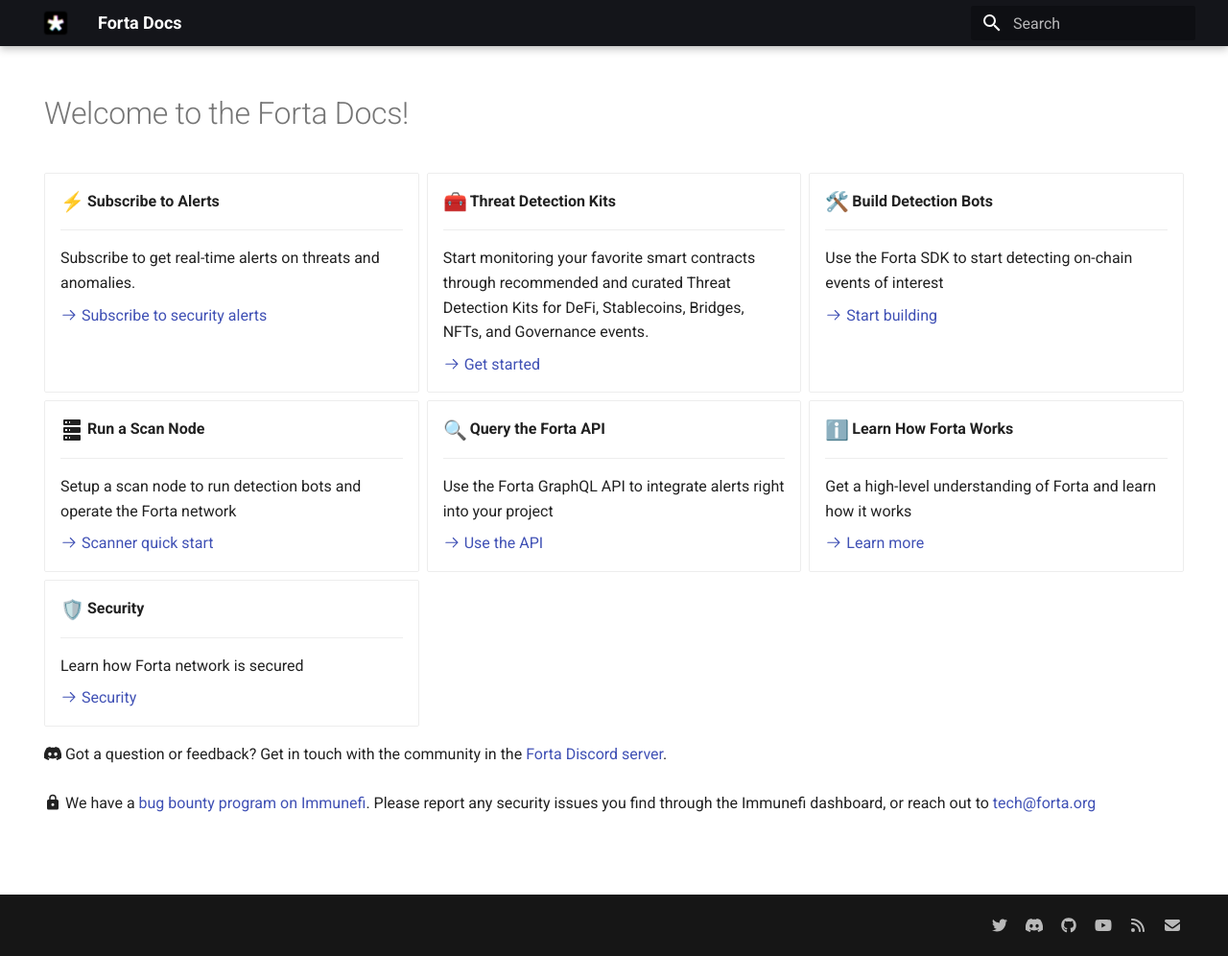
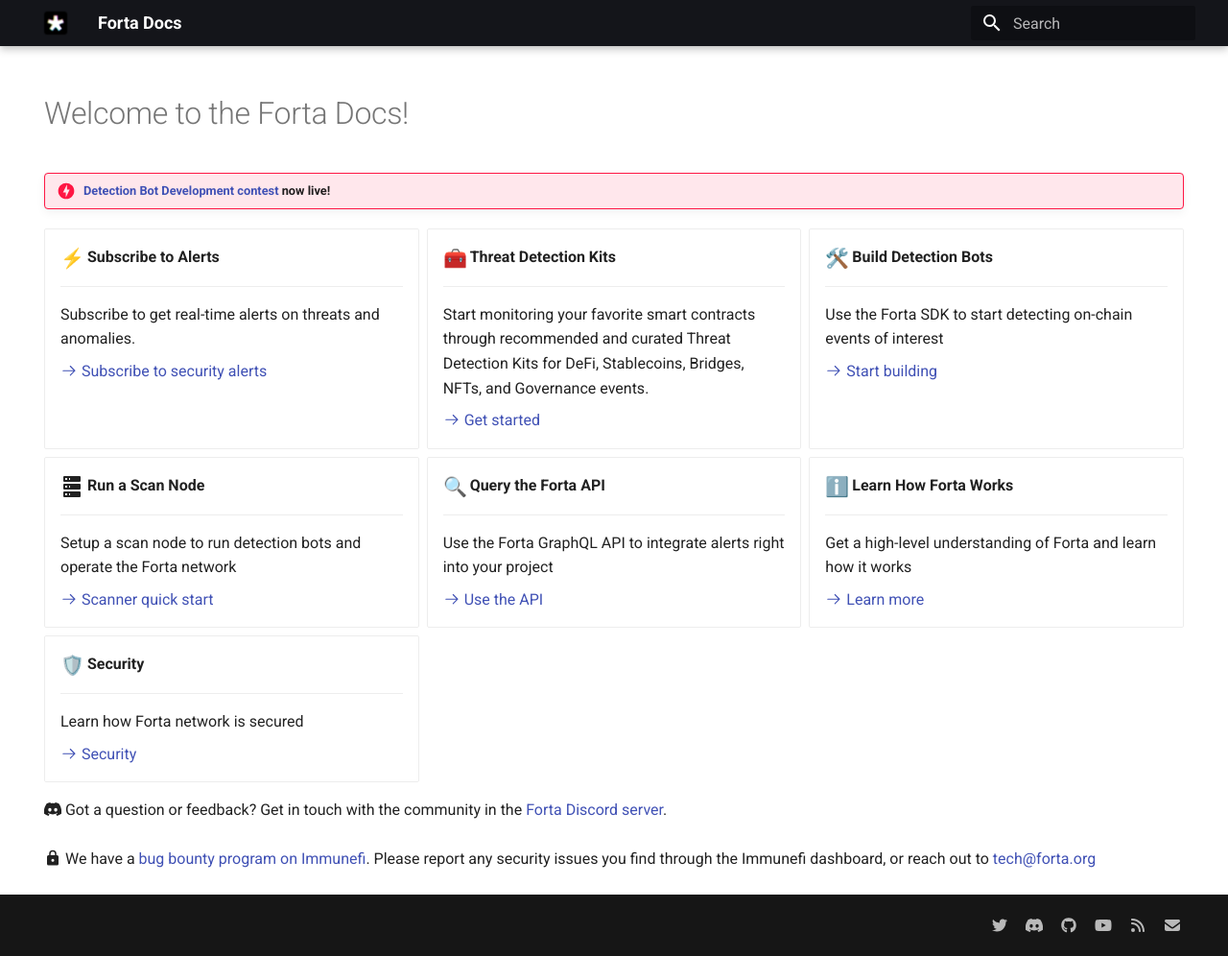
Before and after one commit to forta-network/docs, an MkDocs documentation site: the page built from docs/index.md, in a window 1280 px wide and 996 px high. Shown: the whole window at 96% size. Built offline with MkDocs 1.6.1 and Material for MkDocs 9.7.7, drawn with Linux system fonts in a browser that asks for light colours; emoji names are drawn with the system emoji font.

Commit message:
add contest banner

```diff
--- a/docs/index.md
+++ b/docs/index.md
@@ -6,6 +6,8 @@
 ---
 
 # Welcome to the Forta Docs!
+
+!!! danger "[Detection Bot Development contest](contest8-forta.md) now live!"
 
 <div class="grid cards" markdown>
 
```
